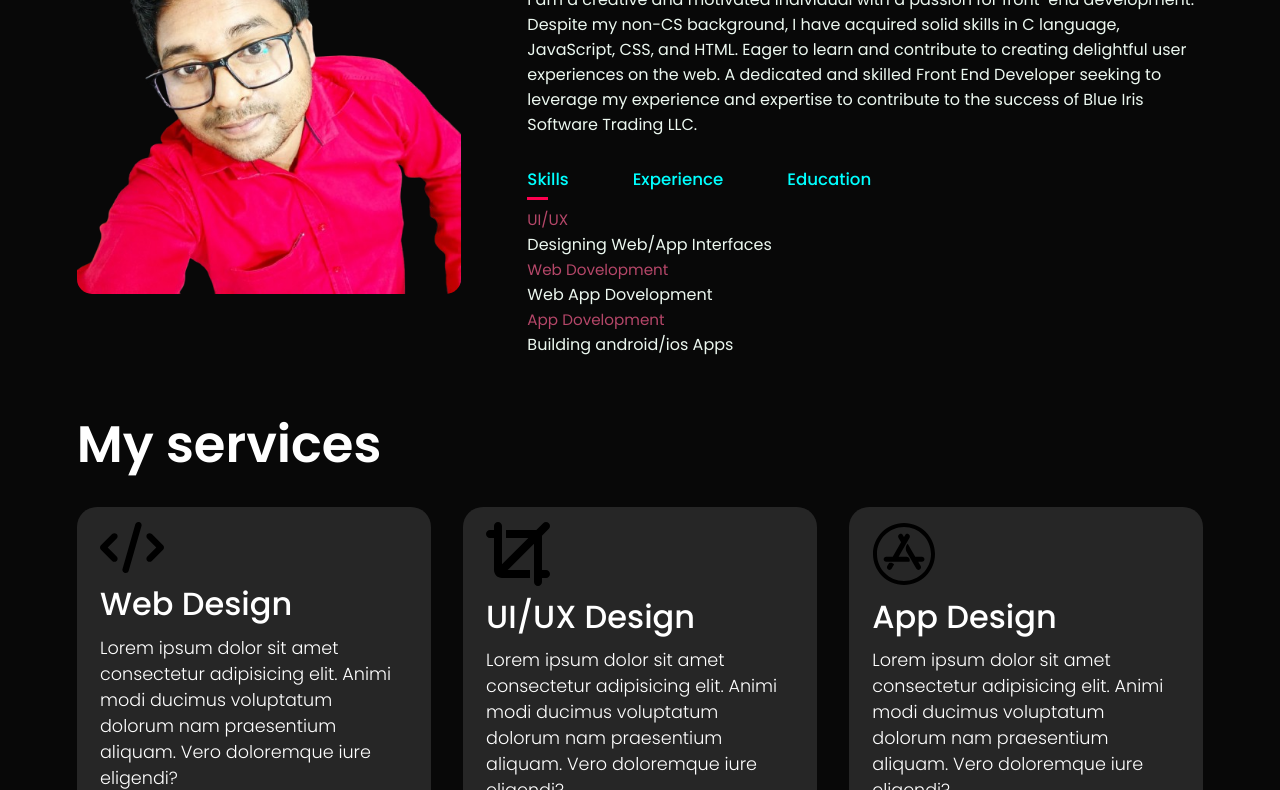
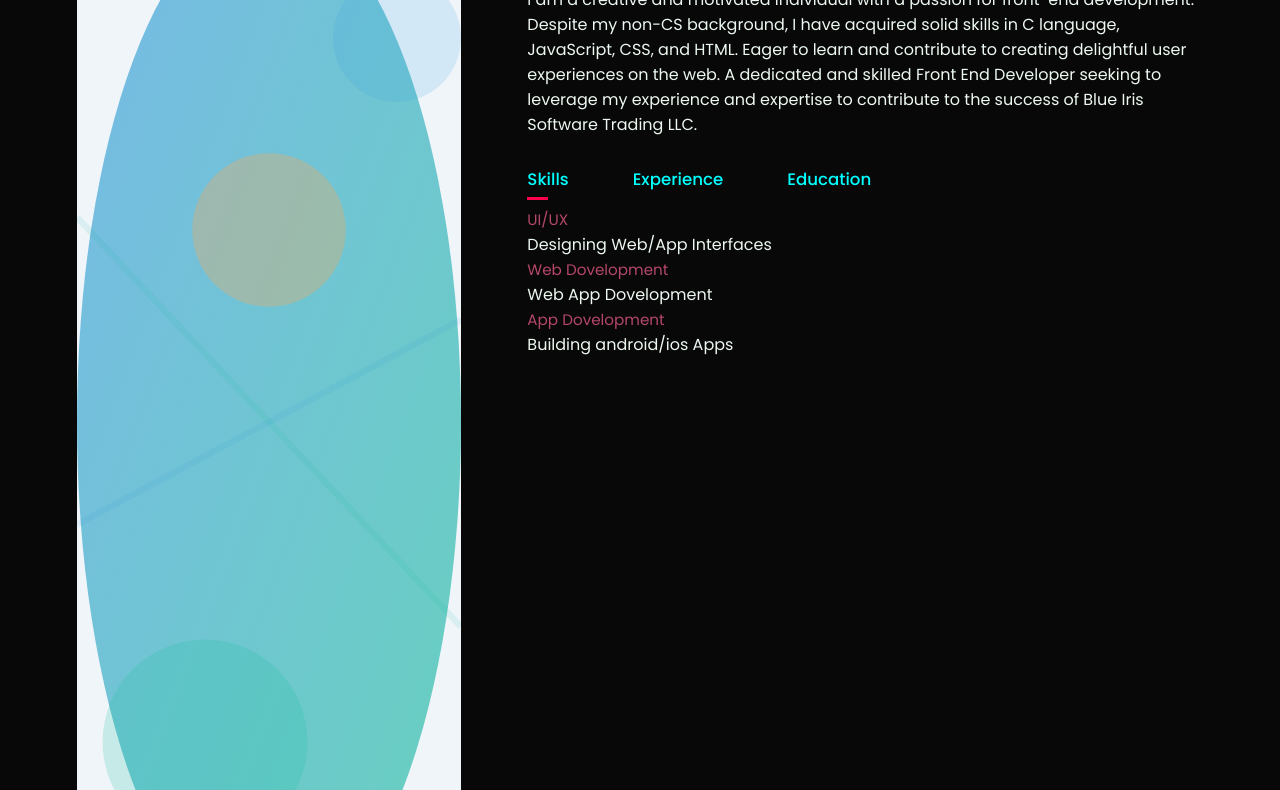
Before and after one commit to manoharpra/newportfolio, a plain HTML site: page index.html in a window 1280 px wide. Shown: the part 769-1559 px from the top of the page. Drawn offline with Linux system fonts and the light colour scheme.

Commit message:
Update index.html

```diff
--- a/index.html
+++ b/index.html
@@ -36,7 +36,7 @@
             <div class="container">
                 <div class="row">
                     <div class="about-col-1">
-                        <img src="mk-bg.png" >
+                        <img src="picSide.svg" >
                     </div>
                     <div class="about-col-2">
                         <h1 class="sub-title">About Me</h1>
```
